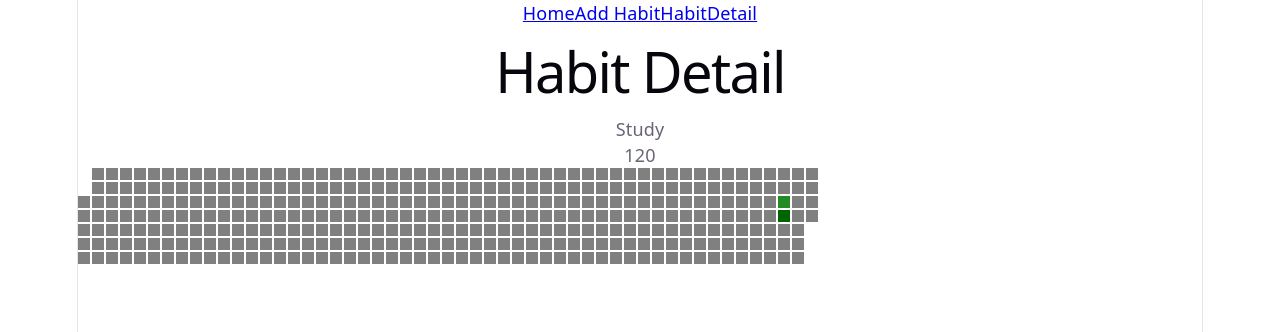
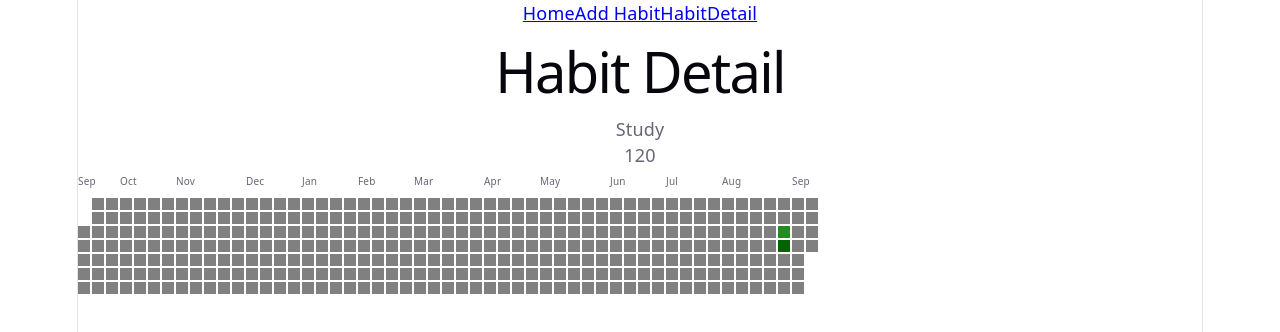
Before and after one commit to prabesh-tandukar/Cultivate, a React (Vite) app: page /habit/1 in a window 1280 px wide. Shown: the top 332 px of the page. Built offline with nearby package versions, Linux system fonts and the light colour scheme.

Commit message:
month label

```diff
--- a/src/pages/HabitDetail.jsx
+++ b/src/pages/HabitDetail.jsx
@@ -77,8 +77,7 @@ export default function HabitDetail({ habits }) {
   }
   console.log(weeks);
 
-  // Build month labels - one label per week column
-  let lastMonth = null; // tracks the last month we already labeled
+  let lastMonth = null; // tracks the last month
 
   const monthLabels = weeks.map((week, weekIndex) => {
     const firstRealDay = week.find((day) => day !== null);
@@ -107,6 +106,12 @@ export default function HabitDetail({ habits }) {
     // if monthIndex is different from lastMonth, this is a NEW month
     // update lastMonth, and return the month name to display
     // otherwise return null (empty label, same month as before)
+    if (monthIndex !== lastMonth) {
+      lastMonth = monthIndex;
+      return monthNames[monthIndex];
+    } else {
+      return null;
+    }
   });
 
   return (
@@ -114,6 +119,14 @@ export default function HabitDetail({ habits }) {
       <h1>Habit Detail</h1>
       <p>{current_habit.name}</p>
       <p>{current_habit.target}</p>
+
+      <div style={{ display: "flex", gap: "2px", marginBottom: "4px" }}>
+        {monthLabels.map((label, i) => (
+          <div key={i} style={{ width: "12px", fontSize: "10px" }}>
+            {label}
+          </div>
+        ))}
+      </div>
 
       <div style={{ display: "flex", gap: "2px" }}>
         {weeks.map((week, weekIndex) => (
```
